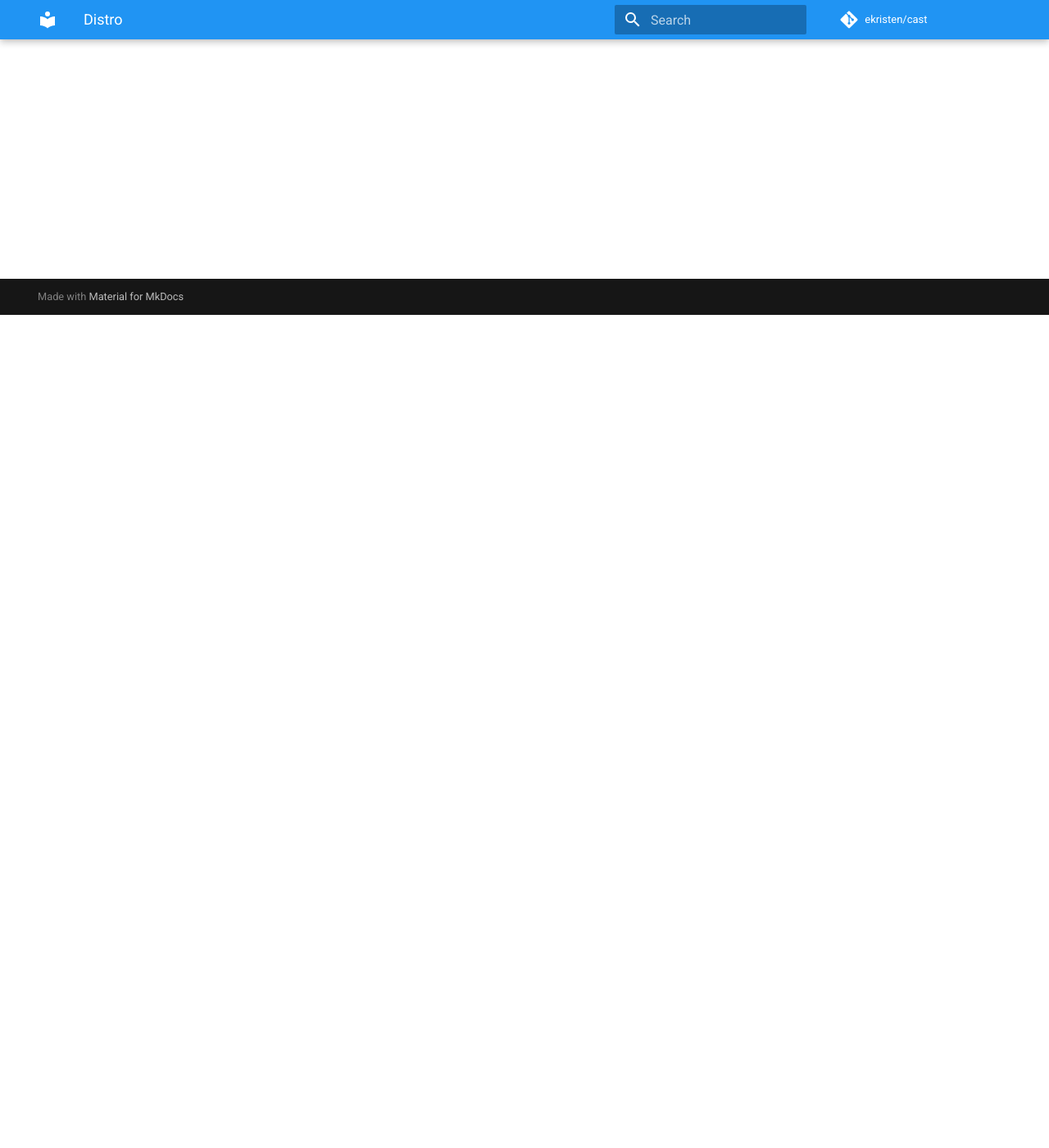
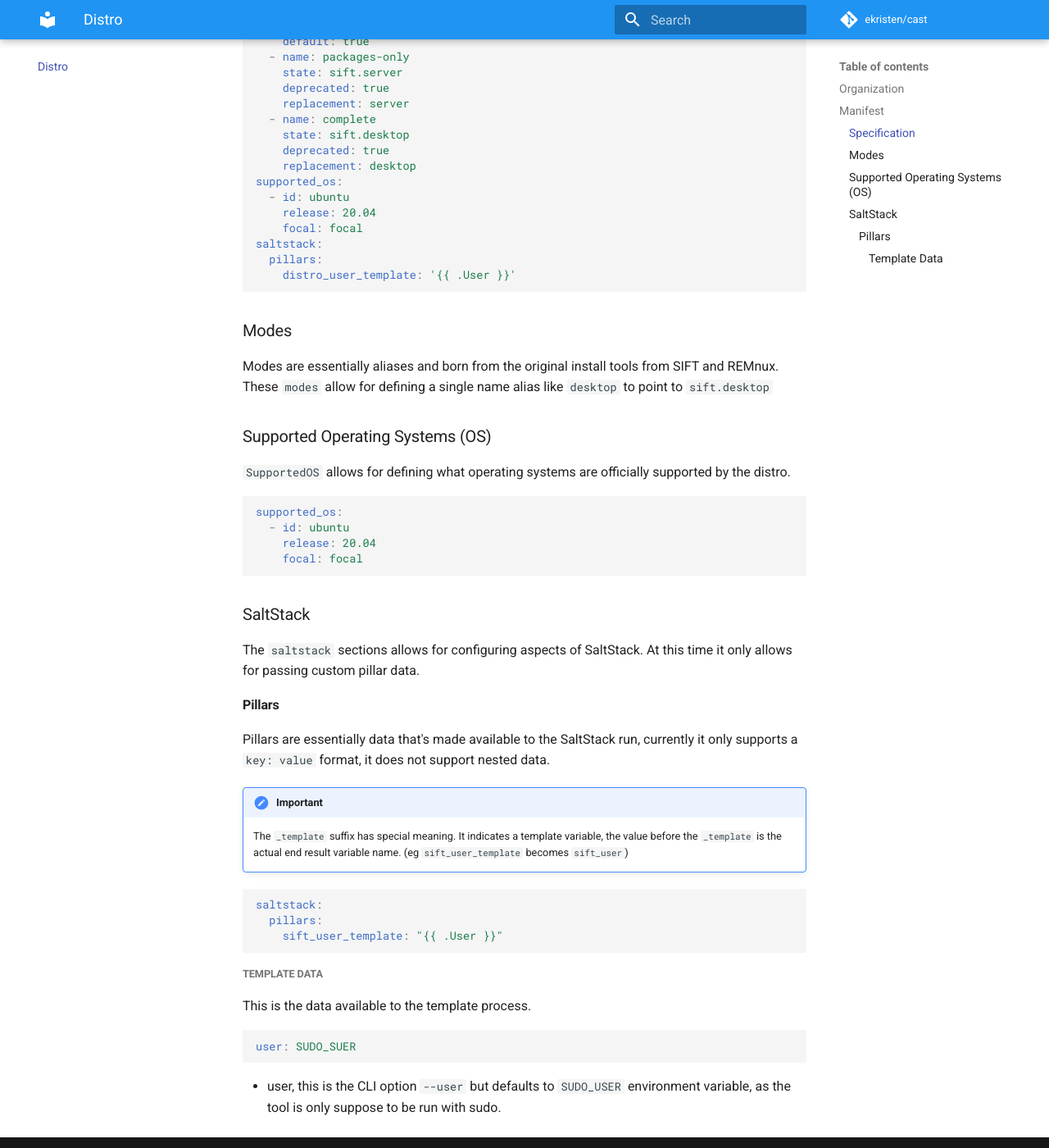
Before and after one commit to ekristen/cast, an MkDocs documentation site: the page built from docs/distro.md, in a window 1280 px wide and 1400 px high, scrolled down 1016 px. Shown: the whole window at 82% size. Built offline with MkDocs 1.6.1 and Material for MkDocs 9.7.7, drawn with Linux system fonts in a browser that asks for light colours; comment, search, counter and statistics services are not loaded; some of the changed text lies outside the part shown.

Commit message:
implement saltstack pillars and template data

````diff
--- a/docs/distro.md
+++ b/docs/distro.md
@@ -7,3 +7,77 @@ If you are familiar with Saltstack this should be a fairly straightfoward proces
 ## Organization
 
 The most important aspect of a Cast distro is how the salt states are organized. Typically speaking you'd have a directly, let's call it `example` and within it you'd define a state file `server.sls` and this file would do something like `pkg.install` of `htop`. However to allow Cast distributions to be required by other Cast distributions, we leave the creation of the folder `example` up to Cast, instead a manifest is defined to set the name of the project (aka base) of where all the files starting at the root of the repository will be extracted to. The primary purpose for this is to allow another distro to use `git submodules` to essentially include distro A into distro B.
+
+## Manifest
+
+The manifest is a file that is included with the releases assets on a GitHub Release that provides context to the installer for the distro.
+
+### Specification
+
+```yaml
+project_name: sift
+base_dir: sift
+modes:
+  - name: desktop
+    state: sift.desktop
+  - name: server
+    state: sift.server
+    default: true
+  - name: packages-only
+    state: sift.server
+    deprecated: true
+    replacement: server
+  - name: complete
+    state: sift.desktop
+    deprecated: true
+    replacement: desktop
+supported_os:
+  - id: ubuntu
+    release: 20.04
+    focal: focal
+saltstack:
+  pillars:
+    distro_user_template: '{{ .User }}'
+```
+
+### Modes
+
+Modes are essentially aliases and born from the original install tools from SIFT and REMnux. These `modes` allow for defining a single name alias like `desktop` to point to `sift.desktop`
+
+### Supported Operating Systems (OS)
+
+`SupportedOS` allows for defining what operating systems are officially supported by the distro.
+
+```yaml
+supported_os:
+  - id: ubuntu
+    release: 20.04
+    focal: focal
+```
+
+### SaltStack
+
+The `saltstack` sections allows for configuring aspects of SaltStack. At this time it only allows for passing custom pillar data.
+
+#### Pillars
+
+Pillars are essentially data that's made available to the SaltStack run, currently it only supports a `key: value` format, it does not support nested data.
+
+!!! important
+    The `_template` suffix has special meaning. It indicates a template variable, the value before the `_template` is the actual end result variable name. (eg `sift_user_template` becomes `sift_user`)
+
+```yaml
+saltstack:
+  pillars:
+    sift_user_template: "{{ .User }}"
+```
+
+##### Template Data
+
+This is the data available to the template process.
+
+```yaml
+user: SUDO_SUER
+```
+
+- user, this is the CLI option `--user` but defaults to `SUDO_USER` environment variable, as the tool is only suppose to be run with sudo.
````
Also changed, not shown: 6 other files.
